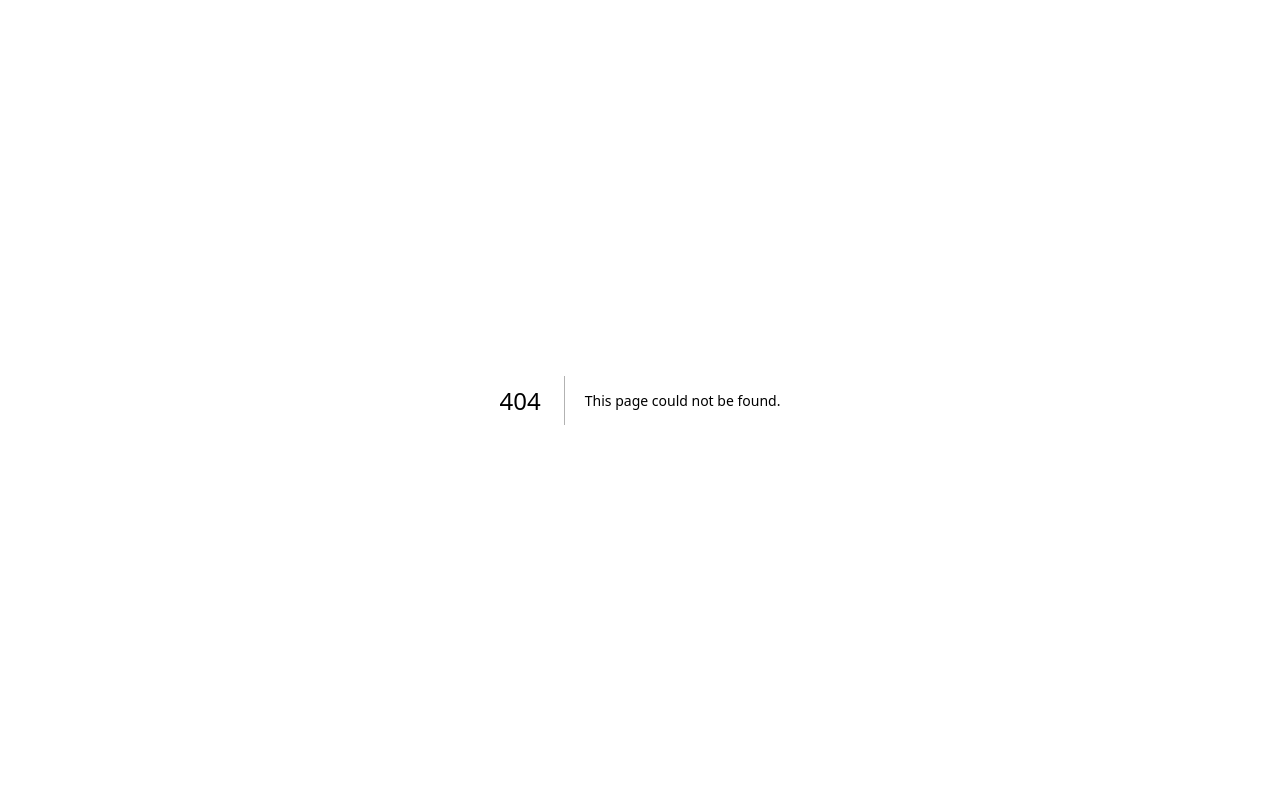
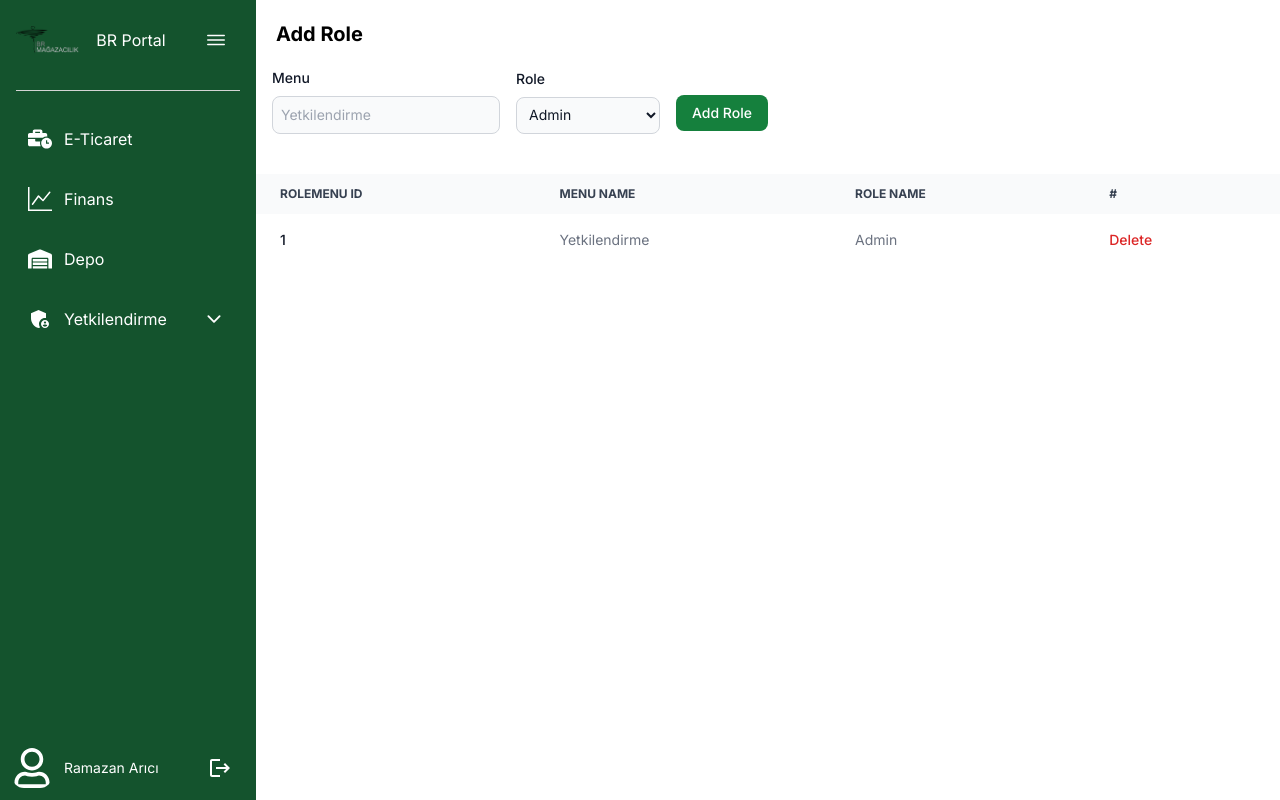
Before and after one commit to RamazanArc/BRPortal, a Next.js app: page /Menu/AddRole in a window 1280 px wide. Before the commit this address had no page. Built offline with nearby package versions, Linux system fonts and the light colour scheme.

Commit message:
AddRole page added

```diff
--- /dev/null
+++ b/app/Menu/AddRole/page.tsx
@@ -0,0 +1,136 @@
+"use client";
+import Sidebar from "@/app/Components/Sidebar";
+import { yupResolver } from "@hookform/resolvers/yup";
+import React, { useState } from "react";
+import { useForm } from "react-hook-form";
+import * as yup from "yup";
+
+const UserRole = () => {
+  const [roles, setRoles] = useState([
+    {
+      roleMenuId: "1",
+      menuName: "Yetkilendirme",
+      roleCode: "Admin",
+    },
+  ]);
+  const userSchema = yup.object({
+    menuName: yup.string(),
+    roleCode: yup.string().required("Doldurulması zorunlu alan"),
+  });
+  type UserSchemaType = yup.InferType<typeof userSchema>;
+
+  const {
+    register,
+    handleSubmit,
+    formState: { errors },
+  } = useForm<UserSchemaType>({
+    resolver: yupResolver(userSchema),
+  });
+
+  const onSubmit = async (data: UserSchemaType) => {
+    if (data !== null) {
+      console.log(data);
+    } else {
+      console.log("data yok");
+    }
+  };
+
+  return (
+    <div className="flex">
+      <Sidebar />
+      <div className="relative overflow-x-auto w-full">
+        <h1 className="font-bold text-xl mt-5 mb-5 ml-5">Add Role</h1>
+        <form onSubmit={handleSubmit(onSubmit)}>
+          <div className="relative mb-5 pl-4 flex gap-4 items-center">
+            <div>
+              <label
+                htmlFor="menu"
+                className="block mb-2 text-sm font-medium text-gray-900"
+              >
+                Menu
+              </label>
+              <input
+                type="text"
+                id="menu"
+                className="block p-2 text-sm text-gray-900 border border-gray-300 rounded-lg bg-gray-50"
+                placeholder="Yetkilendirme"
+                disabled
+                {...register("menuName")}
+              />
+            </div>
+            <div>
+              <label
+                htmlFor="roleSelect"
+                className="block mb-2 text-sm font-medium text-gray-900"
+              >
+                Role
+              </label>
+              <select
+                id="roleSelect"
+                className="block p-2 text-sm text-gray-900 border border-gray-300 rounded-lg bg-gray-50"
+                {...register("roleCode")}
+              >
+                <option value="" disabled>
+                  Select Role
+                </option>
+                <option value="option1">Admin</option>
+                <option value="option2">DEALER-USERS</option>
+                <option value="option3">STORE</option>
+              </select>
+            </div>
+            <div>
+              <button
+                type="submit"
+                className="text-white bg-green-700 hover:bg-green-800 focus:ring-4 focus:outline-none focus:ring-blue-300 font-medium rounded-lg text-sm px-4 py-2 mt-6"
+              >
+                Add Role
+              </button>
+            </div>
+          </div>
+        </form>
+        <table className="w-full text-sm text-left rtl:text-right text-gray-500 mt-10">
+          <thead className="text-xs text-gray-700 uppercase bg-gray-50">
+            <tr>
+              <th scope="col" className="px-6 py-3">
+                RoleMenu Id
+              </th>
+              <th scope="col" className="px-6 py-3">
+                Menu Name
+              </th>
+              <th scope="col" className="px-6 py-3">
+                Role Name
+              </th>
+              <th scope="col" className="px-6 py-3">
+                #
+              </th>
+            </tr>
+          </thead>
+          <tbody>
+            {roles.map((role) => (
+              <tr
+                key={role.roleMenuId}
+                className="odd:bg-white even:bg-gray-100"
+              >
+                <th
+                  scope="row"
+                  className="px-6 py-4 font-medium text-gray-900 whitespace-nowrap"
+                >
+                  {role.roleMenuId}
+                </th>
+                <td className="px-6 py-4">{role.menuName}</td>
+                <td className="px-6 py-4">{role.roleCode}</td>
+                <td className="px-6 py-4">
+                  <button className="font-medium text-red-600 hover:underline">
+                    Delete
+                  </button>
+                </td>
+              </tr>
+            ))}
+          </tbody>
+        </table>
+      </div>
+    </div>
+  );
+};
+
+export default UserRole;
```
